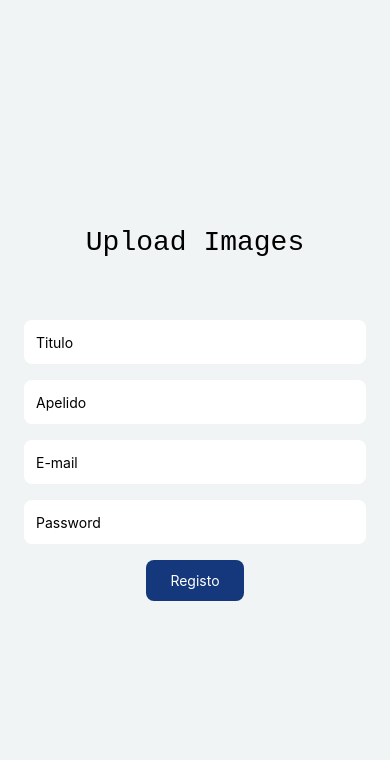
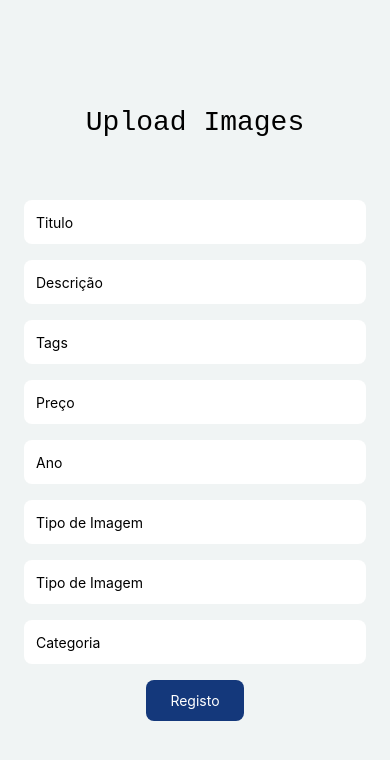
Before and after one commit to DiogoM14/PStudio-mobile, a React Native app: screen / in a window 390 px wide. Shown: the top 760 px of the page. Built offline with nearby package versions, Linux system fonts and the light colour scheme.

Commit message:
UploadImage

```diff
--- a/src/screens/UploadImage.tsx
+++ b/src/screens/UploadImage.tsx
@@ -43,16 +43,16 @@ export function UploadImage() {
         }}
         render={({ field: { onChange, onBlur, value } }) => (
           <TextInput
-            placeholder="Apelido"
+            placeholder="Descrição"
             style={styles.input}
             onBlur={onBlur}
             onChangeText={onChange}
             value={value}
           />
         )}
-        name="firstName"
+        name="description"
       />
-      {errors.firstName && <Text>This is required.</Text>}
+      {errors.description && <Text>This is required.</Text>}
 
       <Controller
         control={control}
@@ -61,16 +61,16 @@ export function UploadImage() {
         }}
         render={({ field: { onChange, onBlur, value } }) => (
           <TextInput
-            placeholder="E-mail"
+            placeholder="Tags"
             style={styles.input}
             onBlur={onBlur}
             onChangeText={onChange}
             value={value}
           />
         )}
-        name="firstName"
+        name="tags"
       />
-      {errors.firstName && <Text>This is required.</Text>}
+      {errors.tags && <Text>This is required.</Text>}
 
       <Controller
         control={control}
@@ -79,15 +79,86 @@ export function UploadImage() {
         }}
         render={({ field: { onChange, onBlur, value } }) => (
           <TextInput
-            placeholder="Password"
+            placeholder="Preço"
             style={styles.input}
             onBlur={onBlur}
             onChangeText={onChange}
             value={value}
           />
         )}
-        name="lastName"
+        name="price"
       />
+      {errors.price && <Text>This is required.</Text>}
+
+      <Controller
+        control={control}
+        rules={{
+         maxLength: 100,
+        }}
+        render={({ field: { onChange, onBlur, value } }) => (
+          <TextInput
+            placeholder="Ano"
+            style={styles.input}
+            onBlur={onBlur}
+            onChangeText={onChange}
+            value={value}
+          />
+        )}
+        name="year"
+      />
+      {errors.year && <Text>This is required.</Text>}
+
+      <Controller
+        control={control}
+        rules={{
+         maxLength: 100,
+        }}
+        render={({ field: { onChange, onBlur, value } }) => (
+          <TextInput
+            placeholder="Tipo de Imagem"
+            style={styles.input}
+            onBlur={onBlur}
+            onChangeText={onChange}
+            value={value}
+          />
+        )}
+        name="imageType"
+      />
+      {errors.imageType && <Text>This is required.</Text>}<Controller
+        control={control}
+        rules={{
+         maxLength: 100,
+        }}
+        render={({ field: { onChange, onBlur, value } }) => (
+          <TextInput
+            placeholder="Tipo de Imagem"
+            style={styles.input}
+            onBlur={onBlur}
+            onChangeText={onChange}
+            value={value}
+          />
+        )}
+        name="imageType"
+      />
+      {errors.imageType && <Text>This is required.</Text>}
+
+      <Controller
+        control={control}
+        rules={{
+         maxLength: 100,
+        }}
+        render={({ field: { onChange, onBlur, value } }) => (
+          <TextInput
+            placeholder="Categoria"
+            style={styles.input}
+            onBlur={onBlur}
+            onChangeText={onChange}
+            value={value}
+          />
+        )}
+        name="category"
+      />
+      {errors.category && <Text>This is required.</Text>}
 
       <TouchableOpacity style={styles.button}>
         <Text style={styles.buttonText}>Registo</Text>
```
